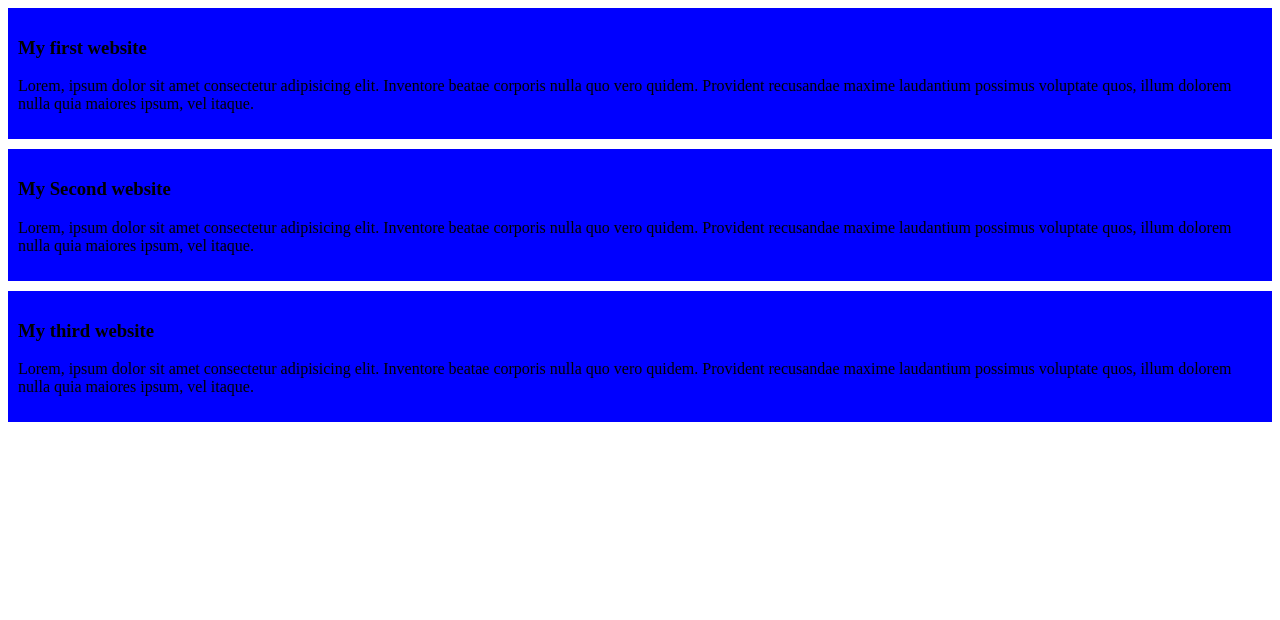
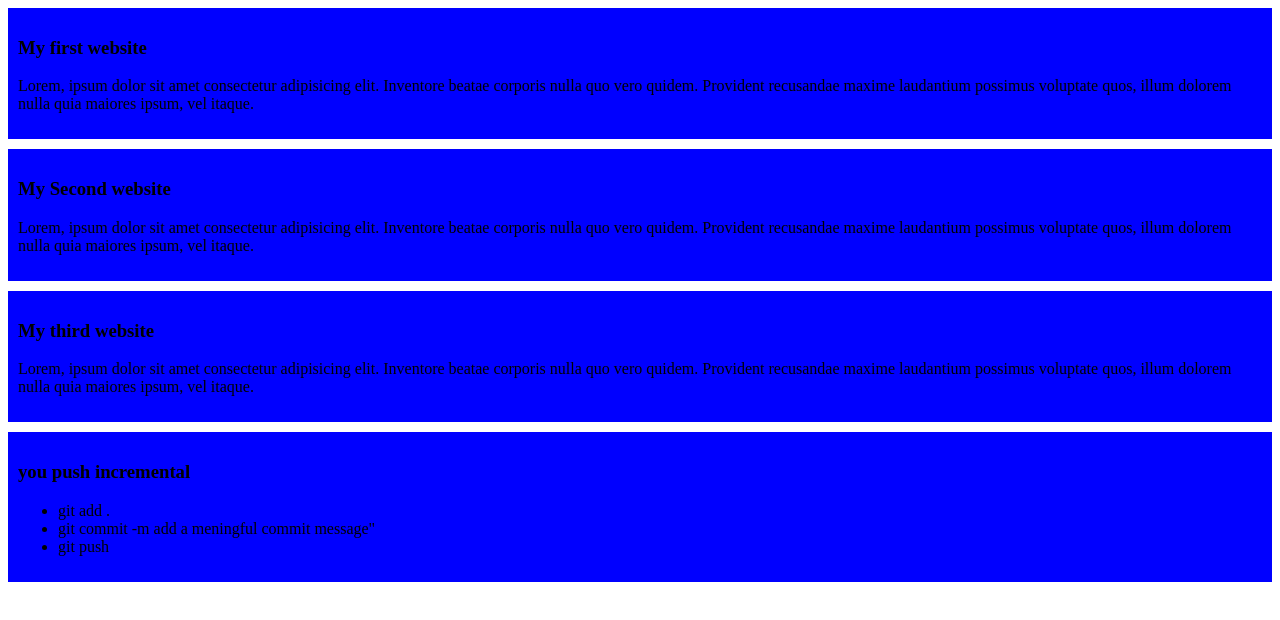
Before and after one commit to MehediHasanRafi00/my-first-github-repo, a plain HTML site: page index.html in a window 1280 px wide. Drawn offline with Linux system fonts and the light colour scheme.

Commit message:
add list

```diff
--- a/index.html
+++ b/index.html
@@ -25,5 +25,13 @@
         </h3>
         <p>Lorem, ipsum dolor sit amet consectetur adipisicing elit. Inventore beatae corporis nulla quo vero quidem. Provident recusandae maxime laudantium possimus voluptate quos, illum dolorem nulla quia maiores ipsum, vel itaque.</p>
     </div>
+    <div>
+        <h3>you push incremental</h3>
+        <ul>
+            <li>git add . </li>
+            <li>git commit -m add a meningful commit message" </li>
+            <li>git push</li>
+        </ul>
+    </div>
 </body>
 </html>
```
